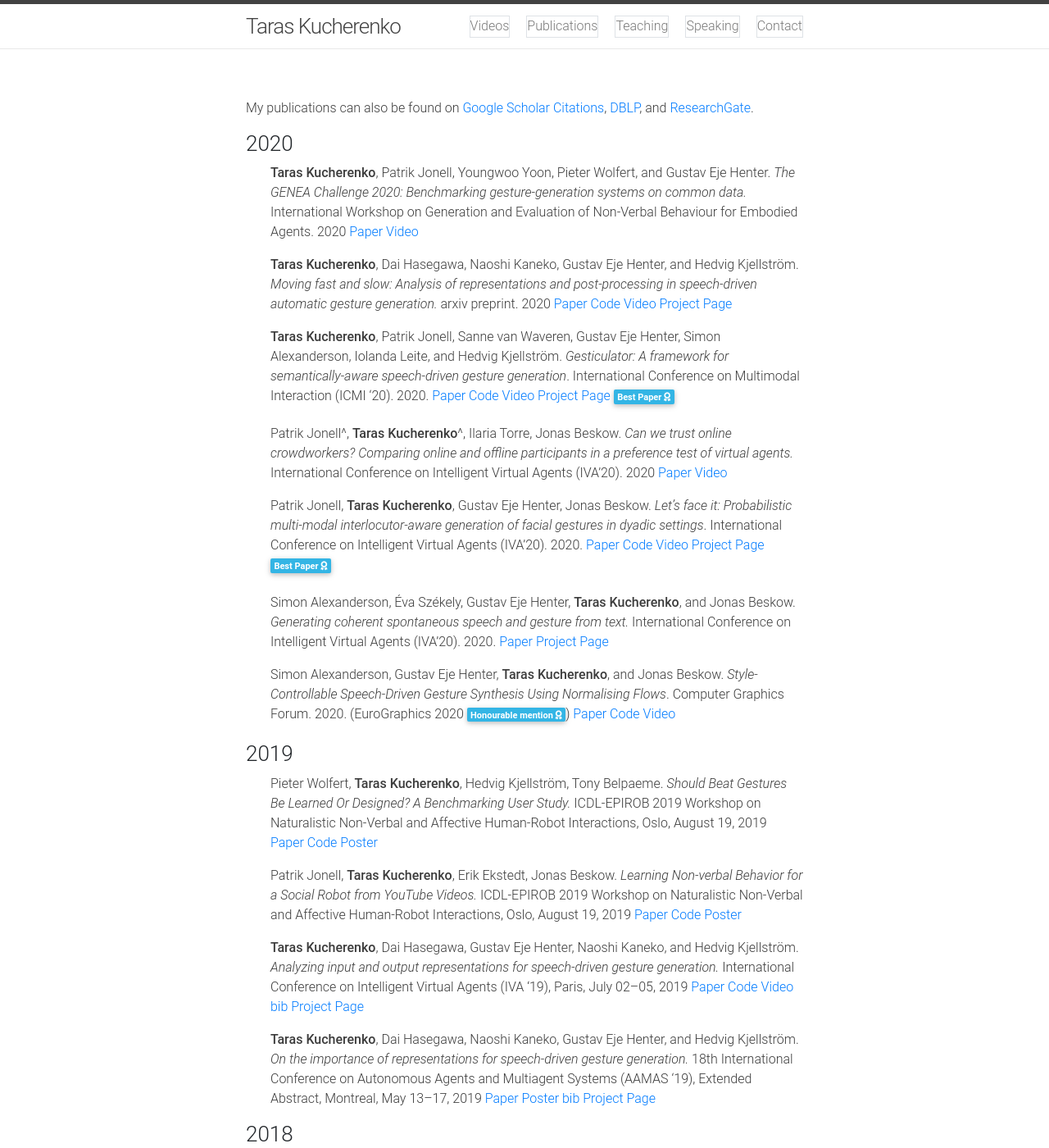
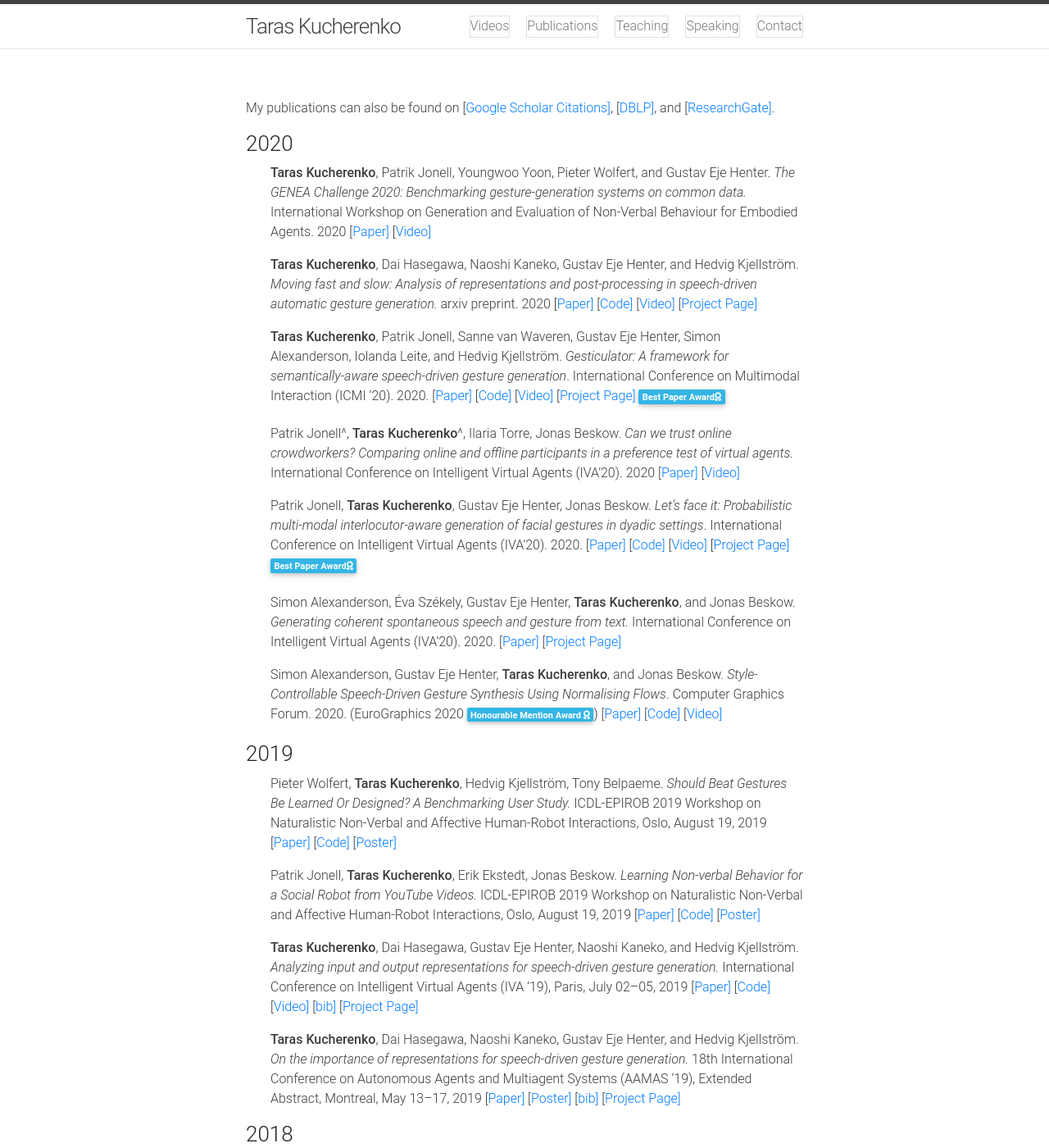
Before and after one commit to Svito-zar/Svito-zar.github.io, a Jekyll site: the page built from _pages/publications.md, in a window 1280 px wide and 1400 px high. Shown: the whole window at 82% size. Built offline with Jekyll 4.4.1, drawn with Linux system fonts in a browser that asks for light colours; nearby versions of some CDN libraries; some of the changed text lies outside the part shown.

Commit message:
Updated publications page

```diff
--- a/_pages/publications.md
+++ b/_pages/publications.md
@@ -4,7 +4,7 @@ title: Publications
 permalink: /publications/
 ---
 
-My publications can also be found on [Google Scholar Citations](https://scholar.google.com/citations?user=aI_16pYAAAAJ&hl=en), [DBLP](https://dblp.uni-trier.de/pers/hd/k/Kucherenko:Taras), and [ResearchGate](https://www.researchgate.net/profile/Taras_Kucherenko).
+My publications can also be found on \[[Google Scholar Citations\]](https://scholar.google.com/citations?user=aI_16pYAAAAJ&hl=en), \[[DBLP\]](https://dblp.uni-trier.de/pers/hd/k/Kucherenko:Taras), and \[[ResearchGate\]](https://www.researchgate.net/profile/Taras_Kucherenko).
 
 <link href="https://stackpath.bootstrapcdn.com/bootstrap/4.5.2/css/bootstrap.min.css" rel="stylesheet" integrity="sha512-MoRNloxbStBcD8z3M/2BmnT+rg4IsMxPkXaGh2zD6LGNNFE80W3onsAhRcMAMrSoyWL9xD7Ert0men7vR8LUZg==" crossorigin="anonymous">
 <link rel="stylesheet" href="https://cdnjs.cloudflare.com/ajax/libs/mdbootstrap/4.19.1/css/mdb.min.css" integrity="sha512-RO38pBRxYH3SoOprtPTD86JFOclM51/XTIdEPh5j8sj4tp8jmQIx26twG52UaLi//hQldfrh7e51WzP9wuP32Q==" crossorigin="anonymous" />
@@ -14,38 +14,38 @@ My publications can also be found on [Google Scholar Citations](https://scholar.
 
 ### 2020
 
-* **Taras Kucherenko**, Patrik Jonell, Youngwoo Yoon, Pieter Wolfert, and Gustav Eje Henter. *The GENEA Challenge 2020: Benchmarking gesture-generation systems on common data.* International Workshop on Generation and Evaluation of Non-Verbal Behaviour for Embodied Agents. 2020 [Paper](https://zenodo.org/record/4094697) [Video](https://youtu.be/Y-5dgBQk34c)
+* **Taras Kucherenko**, Patrik Jonell, Youngwoo Yoon, Pieter Wolfert, and Gustav Eje Henter. *The GENEA Challenge 2020: Benchmarking gesture-generation systems on common data.* International Workshop on Generation and Evaluation of Non-Verbal Behaviour for Embodied Agents. 2020 \[[Paper\]](https://zenodo.org/record/4094697) \[[Video\]](https://youtu.be/Y-5dgBQk34c)
 
 * **Taras  Kucherenko**,  Dai  Hasegawa, Naoshi Kaneko, Gustav  Eje  Henter, and Hedvig Kjellström.
 *Moving fast and slow: Analysis of representations and post-processing in speech-driven automatic gesture generation.*
 arxiv preprint. 2020
-[Paper](https://www.researchgate.net/publication/343096046_Moving_fast_and_slow_Analysis_of_representations_and_post-processing_in_speech-driven_automatic_gesture_generation) [Code](https://github.com/GestureGeneration/Speech_driven_gesture_generation_with_autoencoder) [Video](https://youtu.be/Iv7UBe92zrw) [Project Page](../_posts/2020-01-14-Audio2Gestures.md)
+\[[Paper\]](https://www.researchgate.net/publication/343096046_Moving_fast_and_slow_Analysis_of_representations_and_post-processing_in_speech-driven_automatic_gesture_generation) \[[Code\]](https://github.com/GestureGeneration/Speech_driven_gesture_generation_with_autoencoder) \[[Video\]](https://youtu.be/Iv7UBe92zrw) \[[Project Page\]](../_posts/2020-01-14-Audio2Gestures.md)
 
-* **Taras Kucherenko**, Patrik Jonell, Sanne van Waveren, Gustav Eje Henter, Simon Alexanderson, Iolanda Leite, and Hedvig Kjellström. *Gesticulator: A framework for semantically-aware speech-driven gesture generation*. International Conference on Multimodal Interaction (ICMI '20). 2020. [Paper](https://dl.acm.org/doi/10.1145/3382507.3418815) [Code](https://github.com/svito-zar/Gesticulator) [Video](https://youtu.be/VQ8he6jjW08) [Project Page](../_posts/2020-08-03-Gesticulator.md) <span style="font-size: 11px;" class="badge badge-info mb-2">Best Paper <i class="fas fa-award"></i></span>
+* **Taras Kucherenko**, Patrik Jonell, Sanne van Waveren, Gustav Eje Henter, Simon Alexanderson, Iolanda Leite, and Hedvig Kjellström. *Gesticulator: A framework for semantically-aware speech-driven gesture generation*. International Conference on Multimodal Interaction (ICMI '20). 2020. \[[Paper\]](https://dl.acm.org/doi/10.1145/3382507.3418815) \[[Code\]](https://github.com/svito-zar/Gesticulator) \[[Video\]](https://youtu.be/VQ8he6jjW08) \[[Project Page\]](../_posts/2020-08-03-Gesticulator.md) <span style="font-size: 11px;" class="badge badge-info mb-2">Best Paper Award<i class="fas fa-award"></i></span>
 
-* Patrik Jonell^, **Taras Kucherenko**^, Ilaria Torre, Jonas Beskow. *Can we trust online crowdworkers? Comparing online and offline participants in a preference test of virtual agents.* International Conference on Intelligent Virtual Agents (IVA'20). 2020 [Paper](https://dl.acm.org/doi/10.1145/3383652.3423860) [Video](https://youtu.be/OSuOvolaI6Y)
+* Patrik Jonell^, **Taras Kucherenko**^, Ilaria Torre, Jonas Beskow. *Can we trust online crowdworkers? Comparing online and offline participants in a preference test of virtual agents.* International Conference on Intelligent Virtual Agents (IVA'20). 2020 \[[Paper\]](https://dl.acm.org/doi/10.1145/3383652.3423860) \[[Video\]](https://youtu.be/OSuOvolaI6Y)
 
-* Patrik Jonell, **Taras Kucherenko**, Gustav Eje Henter, Jonas Beskow. *Let’s face it: Probabilistic multi-modal interlocutor-aware generation of facial gestures in dyadic settings*. International Conference on Intelligent Virtual Agents (IVA'20). 2020. [Paper](https://raw.githubusercontent.com/jonepatr/lets_face_it/master/paper/jonell_lets_face_it.pdf) [Code](https://github.com/jonepatr/lets_face_it) [Video](https://youtu.be/RhazMS4L_bk) [Project Page](https://jonepatr.github.io/lets_face_it/) <span style="font-size: 11px;" class="badge badge-info mb-2">Best Paper <i class="fas fa-award"></i></span>
+* Patrik Jonell, **Taras Kucherenko**, Gustav Eje Henter, Jonas Beskow. *Let’s face it: Probabilistic multi-modal interlocutor-aware generation of facial gestures in dyadic settings*. International Conference on Intelligent Virtual Agents (IVA'20). 2020. \[[Paper\]](https://raw.githubusercontent.com/jonepatr/lets_face_it/master/paper/jonell_lets_face_it.pdf) \[[Code\]](https://github.com/jonepatr/lets_face_it) \[[Video\]](https://youtu.be/RhazMS4L_bk) \[[Project Page\]](https://jonepatr.github.io/lets_face_it/) <span style="font-size: 11px;" class="badge badge-info mb-2">Best Paper Award<i class="fas fa-award"></i></span>
 
 * Simon Alexanderson, Éva Székely, Gustav Eje Henter, **Taras Kucherenko**, and Jonas Beskow.
-*Generating coherent spontaneous speech and gesture from text.* International Conference on Intelligent Virtual Agents (IVA'20). 2020. [Paper](https://dl.acm.org/doi/10.1145/3383652.3423874) [Project Page](https://simonalexanderson.github.io/IVA2020)
+*Generating coherent spontaneous speech and gesture from text.* International Conference on Intelligent Virtual Agents (IVA'20). 2020. \[[Paper\]](https://dl.acm.org/doi/10.1145/3383652.3423874) \[[Project Page\]](https://simonalexanderson.github.io/IVA2020)
 
-* Simon Alexanderson, Gustav  Eje  Henter, **Taras Kucherenko**,  and Jonas Beskow. *Style-Controllable Speech-Driven Gesture Synthesis Using Normalising Flows*. Computer Graphics Forum. 2020. (EuroGraphics 2020 <span style="font-size: 11px;" class="badge badge-info mb-2">Honourable mention <i class="fas fa-award"></i></span>) [Paper](../papers/alexanderson2020style.pdf) [Code](https://github.com/simonalexanderson/StyleGestures) [Video](https://youtu.be/egf3tjbWBQE)
+* Simon Alexanderson, Gustav  Eje  Henter, **Taras Kucherenko**,  and Jonas Beskow. *Style-Controllable Speech-Driven Gesture Synthesis Using Normalising Flows*. Computer Graphics Forum. 2020. (EuroGraphics 2020 <span style="font-size: 11px;" class="badge badge-info mb-2">Honourable Mention Award <i class="fas fa-award"></i></span>) \[[Paper\]](../papers/alexanderson2020style.pdf) \[[Code\]](https://github.com/simonalexanderson/StyleGestures) \[[Video\]](https://youtu.be/egf3tjbWBQE)
 
 ### 2019
-* Pieter Wolfert, **Taras Kucherenko**, Hedvig Kjellström, Tony Belpaeme. *Should Beat Gestures Be Learned Or Designed? A Benchmarking User Study.* ICDL-EPIROB 2019 Workshop on Naturalistic Non-Verbal and Affective Human-Robot Interactions, Oslo, August 19, 2019 [Paper](https://pieterwolfert.com/files/epirob_camera_final.pdf) [Code](https://github.com/Svito-zar/Speech_driven_gesture_generation) [Poster](../posters/should_gesture_be_learned_poster.pdf)
+* Pieter Wolfert, **Taras Kucherenko**, Hedvig Kjellström, Tony Belpaeme. *Should Beat Gestures Be Learned Or Designed? A Benchmarking User Study.* ICDL-EPIROB 2019 Workshop on Naturalistic Non-Verbal and Affective Human-Robot Interactions, Oslo, August 19, 2019 \[[Paper\]](https://pieterwolfert.com/files/epirob_camera_final.pdf) \[[Code\]](https://github.com/Svito-zar/Speech_driven_gesture_generation) \[[Poster\]](../posters/should_gesture_be_learned_poster.pdf)
 
-* Patrik Jonell, **Taras Kucherenko**, Erik Ekstedt, Jonas Beskow. *Learning Non-verbal Behavior for a Social Robot from YouTube Videos.* ICDL-EPIROB 2019 Workshop on Naturalistic Non-Verbal and Affective Human-Robot Interactions, Oslo, August 19, 2019 [Paper](../papers/learning_non-verbal_behavio(ICDL-EPIROB2019).pdf) [Code](https://github.com/jonepatr/glow-non-verbal-robot-behavior) [Poster](../posters/Jonel_2019_final_ICDL_poster.pdf)
+* Patrik Jonell, **Taras Kucherenko**, Erik Ekstedt, Jonas Beskow. *Learning Non-verbal Behavior for a Social Robot from YouTube Videos.* ICDL-EPIROB 2019 Workshop on Naturalistic Non-Verbal and Affective Human-Robot Interactions, Oslo, August 19, 2019 \[[Paper\]](../papers/learning_non-verbal_behavio(ICDL-EPIROB2019).pdf) \[[Code\]](https://github.com/jonepatr/glow-non-verbal-robot-behavior) \[[Poster\]](../posters/Jonel_2019_final_ICDL_poster.pdf)
 
 * **Taras  Kucherenko**,  Dai  Hasegawa, Gustav  Eje  Henter, Naoshi  Kaneko, and Hedvig Kjellström.
 *Analyzing input and output representations for speech-driven gesture generation.*
 International Conference on Intelligent Virtual Agents (IVA '19), Paris, July 02–05, 2019
-[Paper](https://dl.acm.org/doi/10.1145/3308532.3329472) [Code](https://github.com/GestureGeneration/Speech_driven_gesture_generation_with_autoencoder) [Video](https://youtu.be/Iv7UBe92zrw) [bib](https://people.kth.se/~ghe/pubs/bib/kucherenko2019analyzing.bib) [Project Page](../_posts/2020-01-14-Audio2Gestures.md)
+\[[Paper\]](https://dl.acm.org/doi/10.1145/3308532.3329472) \[[Code\]](https://github.com/GestureGeneration/Speech_driven_gesture_generation_with_autoencoder) \[[Video\]](https://youtu.be/Iv7UBe92zrw) \[[bib\]](https://people.kth.se/~ghe/pubs/bib/kucherenko2019analyzing.bib) \[[Project Page\]](../_posts/2020-01-14-Audio2Gestures.md)
 
 * **Taras  Kucherenko**,  Dai  Hasegawa,  Naoshi  Kaneko,  Gustav  Eje  Henter, and Hedvig Kjellström.
 *On the importance of representations for speech-driven gesture generation.*
 18th International Conference on Autonomous Agents and Multiagent Systems (AAMAS '19), Extended Abstract,
-Montreal, May 13–17, 2019 [Paper](http://www.ifaamas.org/Proceedings/aamas2019/pdfs/p2072.pdf) [Poster](https://www.researchgate.net/publication/333148799_On_the_Importance_of_Representations_for_Speech-Driven_Gesture_Generation) [bib](https://people.kth.se/~ghe/pubs/bib/kucherenko2019importance.bib) [Project Page](../_posts/2020-01-14-Audio2Gestures.md)
+Montreal, May 13–17, 2019 \[[Paper\]](http://www.ifaamas.org/Proceedings/aamas2019/pdfs/p2072.pdf) \[[Poster\]](https://www.researchgate.net/publication/333148799_On_the_Importance_of_Representations_for_Speech-Driven_Gesture_Generation) \[[bib\]](https://people.kth.se/~ghe/pubs/bib/kucherenko2019importance.bib) \[[Project Page\]](../_posts/2020-01-14-Audio2Gestures.md)
 
 
 
@@ -54,16 +54,16 @@ Montreal, May 13–17, 2019 [Paper](http://www.ifaamas.org/Proceedings/aamas2019
 * **Taras  Kucherenko**.
 *Data driven non-verbal behavior generation for humanoid robots.*
 International Conference on Multimodal Interaction (ICMI '18), Doctoral Consortium,
-Boulder, Oct 12-17, 2018 [Paper](https://dl.acm.org/citation.cfm?doid=3242969.3264970)
+Boulder, Oct 12-17, 2018 \[[Paper\]](https://dl.acm.org/citation.cfm?doid=3242969.3264970)
 
 * **Taras  Kucherenko**, Jonas Beskow and Hedvig Kjellström.
 *A neural network approach to missing marker reconstruction in human motion capture.*
-arXiv preprint (2018) [Paper](https://www.researchgate.net/publication/323626902_A_Neural_Network_Approach_to_Missing_Marker_Reconstruction_in_Human_Motion_Capture) [Code](https://github.com/Svito-zar/NN-for-Missing-Marker-Reconstruction) [Video](https://youtu.be/mi75gzEhbHI)
+arXiv preprint (2018) \[[Paper\]](https://www.researchgate.net/publication/323626902_A_Neural_Network_Approach_to_Missing_Marker_Reconstruction_in_Human_Motion_Capture) \[[Code\]](https://github.com/Svito-zar/NN-for-Missing-Marker-Reconstruction) \[[Video\]](https://youtu.be/mi75gzEhbHI)
 
 
 ### 2017
 
 * Patrik Jonell, Joseph Mendelson, Thomas Storskog, Goran Hagman, Per Ostberg, Iolanda Leite, **Taras Kucherenko**, Olga Mikheeva, Ulrika Akenine, Vesna Jelic, Alina Solomon, Jonas Beskow, Joakim Gustafson, Miia Kivipelto, Hedvig Kjellstrom. *Machine Learning and Social Robotics for Detecting Early Signs of Dementia*
-arXiv preprint (2017) [Paper](https://arxiv.org/abs/1709.01613)
+arXiv preprint (2017) \[[Paper\]](https://arxiv.org/abs/1709.01613)
 
-* **Taras  Kucherenko** and Hedvig Kjellström. *Towards Context-Preserving Human to Robot Motion Mapping.* The First Swedish Symposium on Deep Learning, Stockholm, 2017 [Paper](https://www.csc.kth.se/~hedvig/publications/ssdl_17.pdf)
+* **Taras  Kucherenko** and Hedvig Kjellström. *Towards Context-Preserving Human to Robot Motion Mapping.* The First Swedish Symposium on Deep Learning, Stockholm, 2017 \[[Paper\]](https://www.csc.kth.se/~hedvig/publications/ssdl_17.pdf)
```
